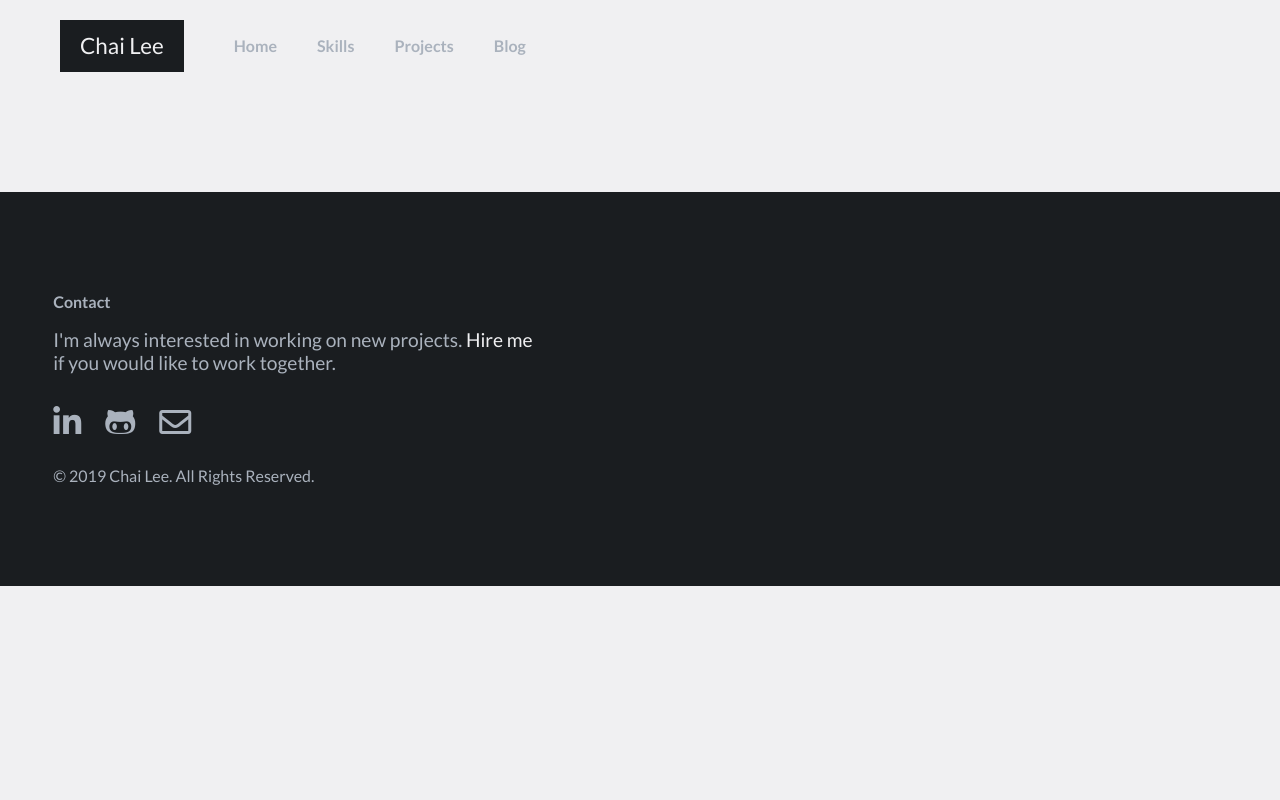
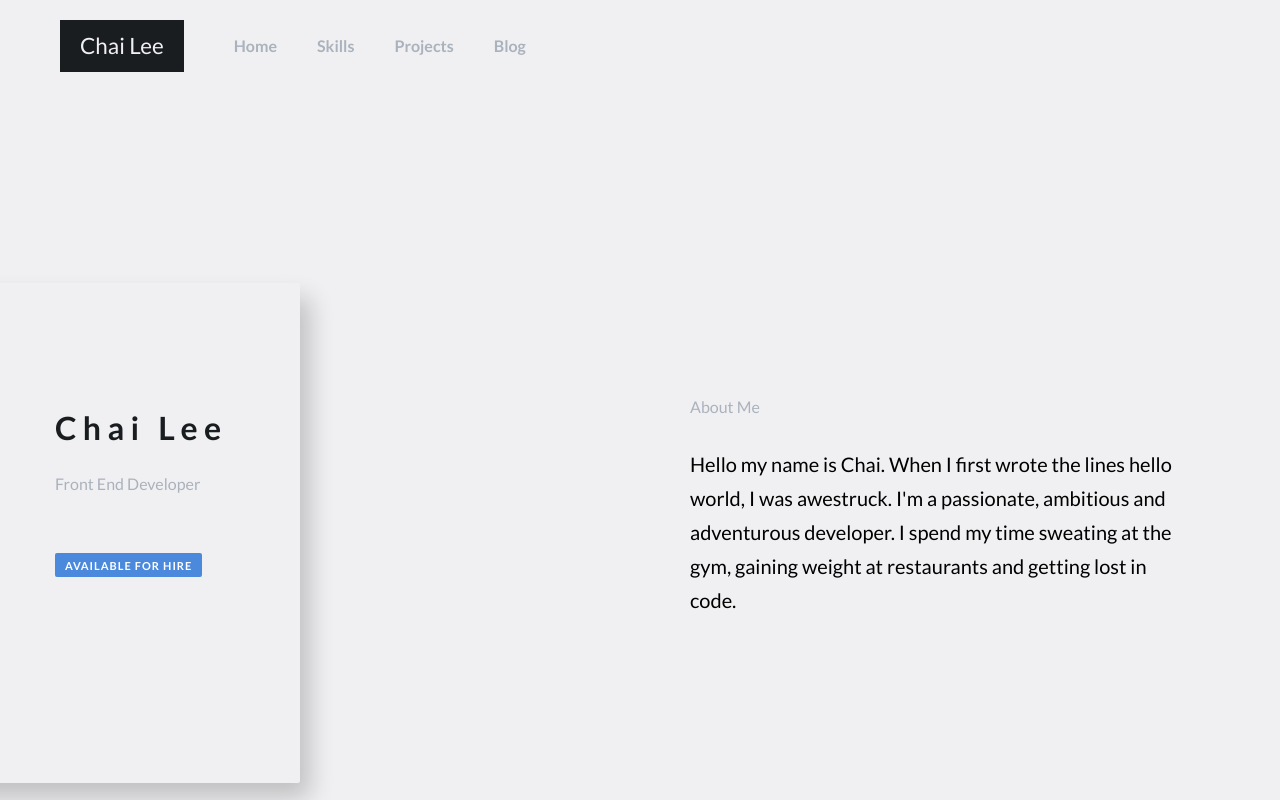
Before and after one commit to seachai/portfolio, a React (Create React App) app: page / in a window 1280 px wide. Shown: the top 800 px of the page. Built offline with nearby package versions, Linux system fonts and the light colour scheme.

Commit message:
Removed the img section in top section and added about.

```diff
--- a/src/Components/Pages/ProjectInfo.js
+++ b/src/Components/Pages/ProjectInfo.js
@@ -36,7 +36,7 @@ class ProjectInfo extends Component {
             <div className="icons">
               <i className="fab fa-html5" />
               <i className="fab fa-css3-alt" />
-              <i className="fab fa-sass"></i>
+              <i className="fab fa-sass" />
               <i className="fab fa-js-square" />
               <i className="fab fa-react" />
             </div>
--- a/src/Components/TopSection.js
+++ b/src/Components/TopSection.js
@@ -7,11 +7,22 @@ export default function TopSection() {
         <div className="square" />
         <h1>Chai Lee</h1>
         <p>Front End Developer</p>
-        <a href="#portfolio">Latest Projects</a>
+        <a href="#hire-me" class="hire">
+          Available for Hire
+        </a>
       </div>
-      <div className="img">
+      <div className="about">
+        <span className="title">About Me</span>
+        <p>
+          Hello my name is Chai. When I first wrote the lines hello world, I was
+          awestruck. I'm a passionate, ambitious and adventurous developer. I
+          spend my time sweating at the gym, gaining weight at restaurants and
+          getting lost in code.
+        </p>
+      </div>
+      {/* <div className="img">
         <div className="background-img" />
-      </div>
+      </div> */}
     </section>
   );
 }
--- a/src/PageRouter.js
+++ b/src/PageRouter.js
@@ -13,7 +13,7 @@ function PageRouter() {
     <Router>
       <div className="container">
         <Header />
-        <Route exact path="/home/" component={App} />
+        <Route exact path="/" component={App} />
         <Route path="/project-info" component={ProjectInfo} />
         <Footer />
       </div>
--- a/src/Sass/_footer.scss
+++ b/src/Sass/_footer.scss
@@ -7,7 +7,7 @@
   margin-top: 100px;
 
   .bg {
-    margin-left: 6%;
+    margin-left: 6.22222%;
 
     .info {
       max-width: 480px;
--- a/src/Sass/_project-info.scss
+++ b/src/Sass/_project-info.scss
@@ -31,7 +31,7 @@
         color: $white;
         text-decoration: none;
         text-transform: capitalize;
-                transition: all .2s ease-in-out;
+        transition: all 0.2s ease-in-out;
 
         &:hover {
           color: $yellow;
--- a/src/Sass/_topsection.scss
+++ b/src/Sass/_topsection.scss
@@ -1,7 +1,8 @@
 #top {
   display: grid;
   grid-template-columns: repeat(2, 1fr);
-  padding: 50px 0;
+  padding: 80px 0;
+  height: 100vh;
   align-items: center;
 
   .info {
@@ -44,32 +45,58 @@
       margin-bottom: 4rem;
     }
 
-    a {
+    .hire {
+      // text-decoration: none;
+      // color: $black;
+      // text-transform: capitalize;
+      // font-weight: 600;
+      // font-size: 1rem;
+      // padding-bottom: 5px;
+      // border-bottom: 2px solid #333;
+      // transition: all 0.2s ease-in-out;
+      // letter-spacing: 1px;
       text-decoration: none;
-      color: $black;
-      text-transform: capitalize;
-      font-weight: 600;
-      font-size: 1rem;
-      padding-bottom: 5px;
-      border-bottom: 2px solid #333;
-      transition: all 0.2s ease-in-out;
+      font-size: 11px;
+      text-transform: uppercase;
+      color: #fff;
+      background-color: #4a89dc;
+      font-weight: 700;
       letter-spacing: 1px;
+      padding: 6px 10px 5px;
+      border-radius: 2px;
+      transition: 0.2s ease-in-out;
 
       &:hover {
-        border-bottom: 2px solid $yellow;
+        color: $yellow;
       }
     }
   }
-  .img {
-    .background-img {
-      background: url("https://source.unsplash.com/800x600/?ocean");
-      background-position: top center;
-      background-repeat: no-repeat;
-      background-size: cover;
-      width: 100%;
-      max-width: 500px;
-      height: 800px;
-      margin: 0 auto;
+  // .img {
+  //   .background-img {
+  //     background: url("https://source.unsplash.com/800x600/?ocean");
+  //     background-position: top center;
+  //     background-repeat: no-repeat;
+  //     background-size: cover;
+  //     width: 100%;
+  //     max-width: 500px;
+  //     height: 800px;
+  //     margin: 0 auto;
+  //   }
+  // }
+  .about {
+    max-width: 500px;
+    margin: 0 auto;
+
+    .title {
+      margin-top: 2rem;
+      display: block;
+      color: $grey;
+      margin-bottom: 2rem;
+    }
+
+    p {
+      font-size: 20px;
+      line-height: 1.7em;
     }
   }
 }
@@ -78,9 +105,13 @@
   #top {
     padding: 0 0 80px;
 
-    .img {
-      .background-img {
-        height: 100vh;
+    .about {
+      .title {
+        display: none;
+      }
+
+      .p {
+        font-size: 15px;
       }
     }
   }
```
Lines whose indentation alone changed are shown as unchanged.
